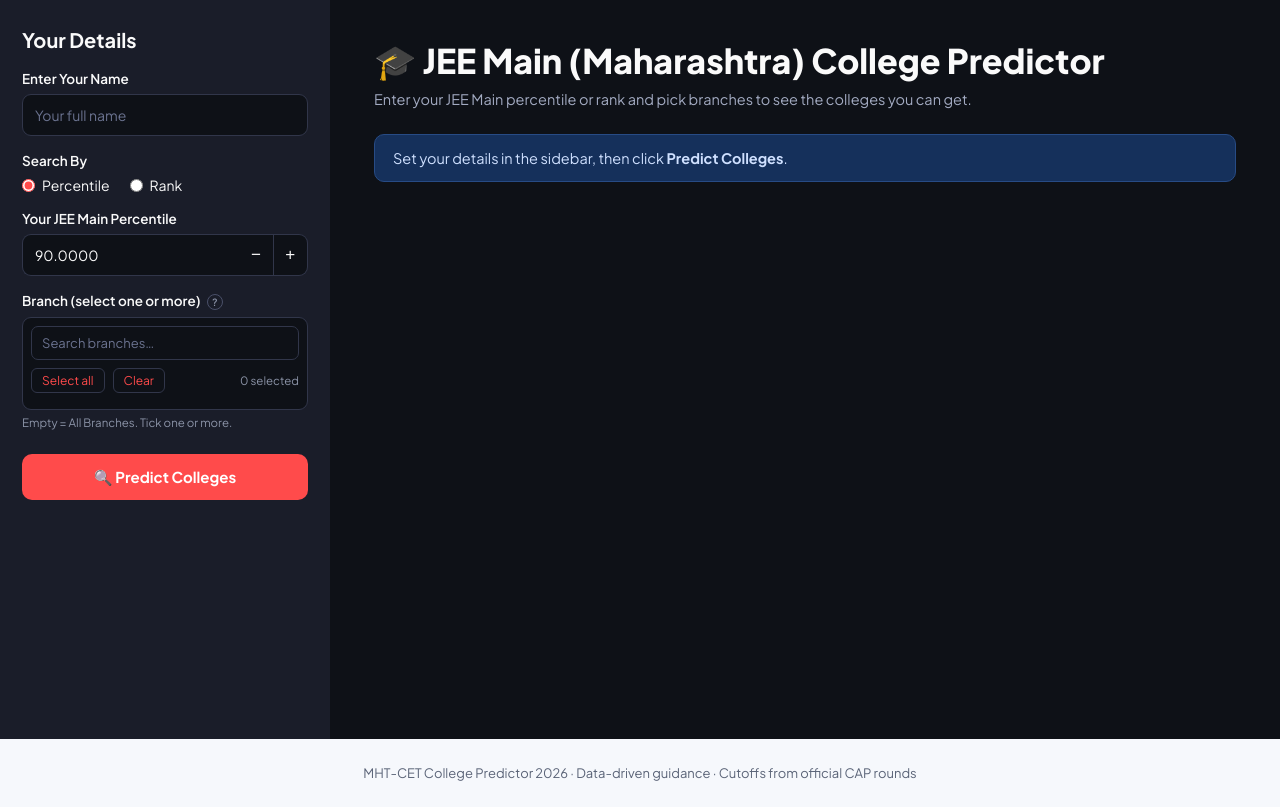
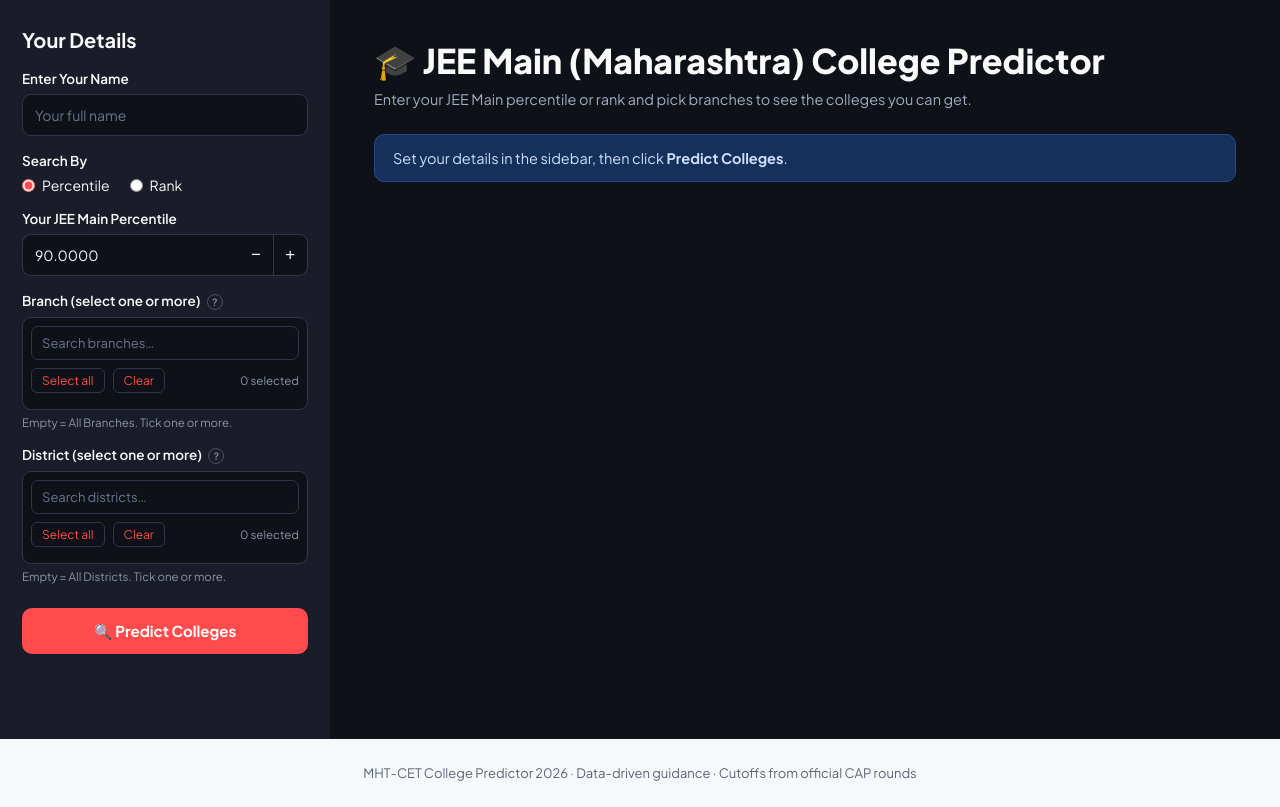
Before and after one commit to Radhesham87/mhtcet-predictor2, a Flask app: page /jee in a window 1280 px wide. Shown: the part 64-871 px from the top of the page. Run offline with Flask 3, Linux system fonts and the light colour scheme; the visitor is signed in with stand-in values (Sample User, id 1).

Commit message:
Add District filter to JEE Main predictor (page, results, PDF) + district dataset

```diff
--- a/app.py
+++ b/app.py
@@ -406,6 +406,11 @@ def load_jee_data() -> pd.DataFrame:
     df = df[df["Branch Name"].astype(str).str.strip() != "-"]
     df["Branch Name"] = df["Branch Name"].astype(str).str.strip()
     df["College Name"] = df["College Name"].astype(str).str.strip()
+    if "District" in df.columns:
+        df["District"] = df["District"].astype(str).str.strip()
+        df.loc[df["District"].isin(["nan", "None", ""]), "District"] = ""
+    else:
+        df["District"] = ""
     _JEE_CACHE.update({"path": JEE_DATA, "mtime": mtime, "df": df})
     return df
 
@@ -450,9 +455,12 @@ def run_jee_prediction(form):
         counter_value = f"~{est:,}" if est else "N/A"
 
     branches = form.get("branches") or []
+    districts = form.get("districts") or []
     d = df
     if branches:
         d = d[d["Branch Name"].isin(branches)]
+    if districts:
+        d = d[d["District"].isin(districts)]
 
     lo, hi = percentile - JEE_PCT_BELOW, percentile + JEE_PCT_ABOVE
     d = d[d["Percentile"].between(lo, hi)].copy()
@@ -479,6 +487,7 @@ def run_jee_prediction(form):
         results.append({
             "code": int(r["College Code"]),
             "college": str(r["College Name"]),
+            "district": str(r["District"]) if r["District"] else "-",
             "branch": str(r["Branch Name"]),
             "cutoff_pct": round(float(r["Percentile"]), 4),
             "cutoff_rank": int(r["Merit"]),
@@ -866,7 +875,10 @@ def jee_predictor():
     df = load_jee_data()
     branches = (sorted(df["Branch Name"].dropna().unique())
                 if not df.empty else [])
-    return render_template("jee_predictor.html", branches=branches)
+    districts = (sorted(x for x in df["District"].dropna().unique() if x)
+                 if not df.empty else [])
+    return render_template("jee_predictor.html",
+                           branches=branches, districts=districts)
 
 
 @app.route("/api/jee-predict", methods=["POST"])
@@ -920,6 +932,11 @@ def build_jee_pdf(out, payload):
                     + (f" … (+{len(branches) - 10} more)"
                        if len(branches) > 10 else "")) if branches \
         else "All Branches"
+    districts = payload.get("districts") or []
+    districts_txt = (", ".join(districts[:10])
+                     + (f" … (+{len(districts) - 10} more)"
+                        if len(districts) > 10 else "")) if districts \
+        else "All Districts"
 
     lbl = ParagraphStyle("lbl", parent=styles["Normal"], fontSize=9,
                          leading=11, fontName="Helvetica-Bold",
@@ -932,6 +949,9 @@ def build_jee_pdf(out, payload):
         [Paragraph("Branches", lbl), Paragraph(branches_txt, val),
          Paragraph(out["counter_label"], lbl),
          Paragraph(str(out["counter_value"]), val)],
+        [Paragraph("Districts", lbl), Paragraph(districts_txt, val),
+         Paragraph("Options", lbl),
+         Paragraph(str(len(out["results"])), val)],
     ], colWidths=[24 * mm, 78 * mm, 32 * mm, 48 * mm])
     details.setStyle(TableStyle([
         ("GRID", (0, 0), (-1, -1), 0.4, colors.HexColor("#c9d6e5")),
@@ -956,20 +976,22 @@ def build_jee_pdf(out, payload):
             styles["Normal"]),
         Spacer(1, 6 * mm)]
 
-    headers = ["Sr.No", "College Code", "College Name", "Branch Name",
-               "Cutoff Percentile", "Merit Rank", "College Type"]
+    headers = ["Sr.No", "College Code", "College Name", "District",
+               "Branch Name", "Cutoff Percentile", "Merit Rank",
+               "College Type"]
     data = [[Paragraph(h, head) for h in headers]]
     for i, r in enumerate(out["results"], 1):
         data.append([
             Paragraph(str(i), cell),
             Paragraph(str(r["code"]), cell),
             Paragraph(r["college"], cell),
+            Paragraph(r.get("district", "-"), cell),
             Paragraph(r["branch"], cell),
             Paragraph(f"{r['cutoff_pct']:.4f}", cell),
             Paragraph(f"{r['cutoff_rank']:,}", cell),
             Paragraph(r["college_type"], cell)])
-    table = Table(data, colWidths=[12 * mm, 20 * mm, 56 * mm, 46 * mm,
-                                   22 * mm, 18 * mm, 22 * mm],
+    table = Table(data, colWidths=[10 * mm, 18 * mm, 48 * mm, 22 * mm,
+                                   40 * mm, 20 * mm, 16 * mm, 20 * mm],
                   repeatRows=1)
     type_bg = {"Dream College": colors.HexColor("#fde2e1"),
                "Target College": colors.HexColor("#fff3cd"),
@@ -978,7 +1000,7 @@ def build_jee_pdf(out, payload):
             ("GRID", (0, 0), (-1, -1), 0.4, colors.grey),
             ("VALIGN", (0, 0), (-1, -1), "TOP")]
     for i, r in enumerate(out["results"], 1):
-        cmds.append(("BACKGROUND", (6, i), (6, i),
+        cmds.append(("BACKGROUND", (7, i), (7, i),
                      type_bg.get(r["college_type"], colors.white)))
     table.setStyle(TableStyle(cmds))
     story.append(table)
--- a/templates/jee_predictor.html
+++ b/templates/jee_predictor.html
@@ -37,6 +37,22 @@
     </div>
     <span class="s-hint">Empty = All Branches. Tick one or more.</span>
 
+    <label class="s-label">District (select one or more) <span class="q2" title="Leave empty to include all districts.">?</span></label>
+    <div class="chk-group" id="districts">
+      <input type="text" class="chk-search" placeholder="Search districts…" oninput="filterChecks('districts', this.value)">
+      <div class="chk-tools">
+        <button type="button" onclick="setAllChecks('districts', true)">Select all</button>
+        <button type="button" onclick="setAllChecks('districts', false)">Clear</button>
+        <span class="chk-count" id="districts-count">0 selected</span>
+      </div>
+      <div class="chk-list">
+        {% for d in districts %}
+        <label class="chk-item"><input type="checkbox" value="{{ d }}" onchange="updateCount('districts')"><span>{{ d }}</span></label>
+        {% endfor %}
+      </div>
+    </div>
+    <span class="s-hint">Empty = All Districts. Tick one or more.</span>
+
     <button class="btn-predict" onclick="predict()">🔍 Predict Colleges</button>
   </aside>
 
@@ -58,8 +74,8 @@
         <table class="d-table">
           <thead><tr>
             <th></th><th>College Code</th><th>College Name</th>
-            <th>Branch Name</th><th>Cutoff Percentile</th><th>Merit Rank</th>
-            <th>College Type</th>
+            <th>District</th><th>Branch Name</th><th>Cutoff Percentile</th>
+            <th>Merit Rank</th><th>College Type</th>
           </tr></thead>
           <tbody></tbody>
         </table>
@@ -110,7 +126,8 @@ function payload(){
     name: document.getElementById('student-name').value,
     mode: document.querySelector('input[name=mode]:checked').value,
     value: document.getElementById('value').value,
-    branches: multi('branches')
+    branches: multi('branches'),
+    districts: multi('districts')
   };
 }
 const TYPE_COLORS = {"Dream College":"#ef5350","Target College":"#ffb74d","Safe College":"#66bb6a"};
@@ -139,6 +156,7 @@ async function predict(){
     tr.innerHTML = `<td class="idx">${i+1}</td>
       <td>${x.code}</td>
       <td class="inst">${x.college}</td>
+      <td>${x.district}</td>
       <td>${x.branch}</td>
       <td>${x.cutoff_pct.toFixed(4)}</td>
       <td>${x.cutoff_rank.toLocaleString()}</td>
```
Also changed, not shown: 1 other file.
